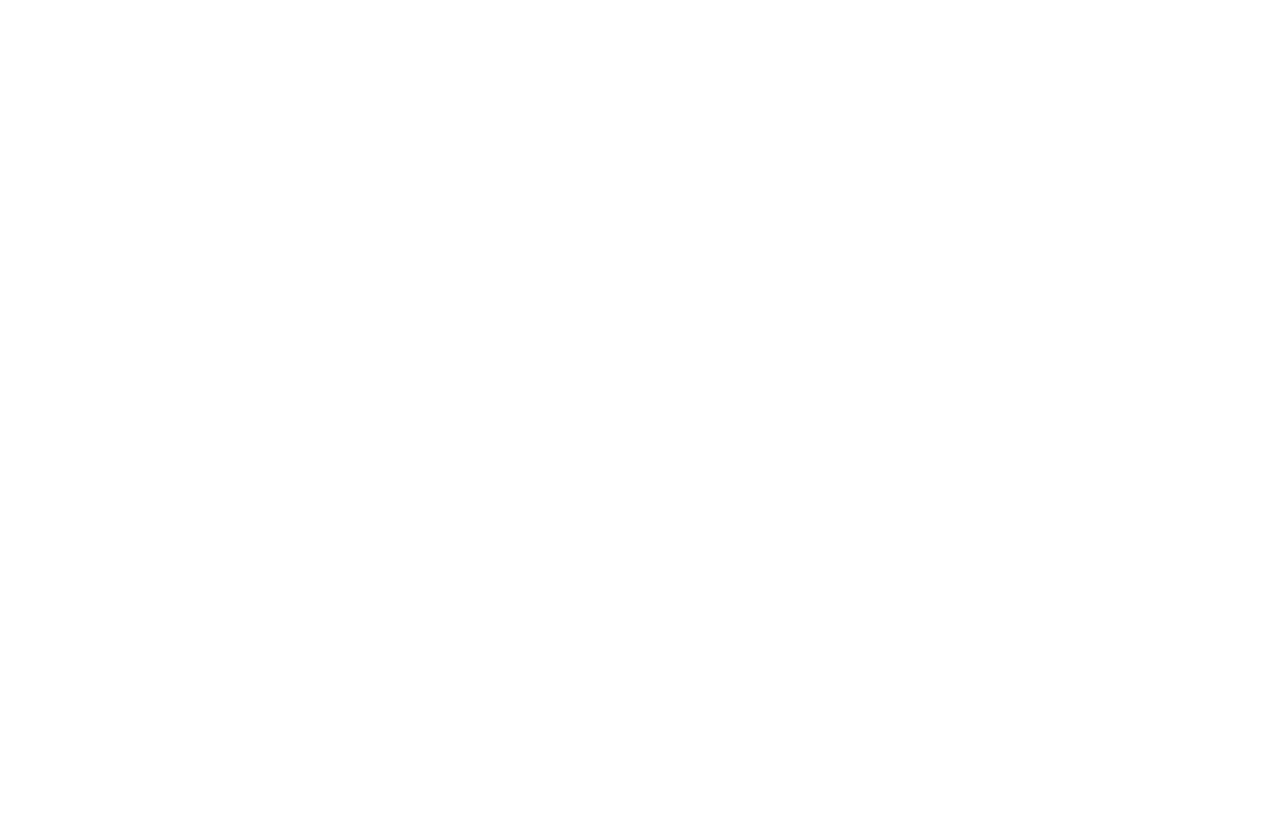
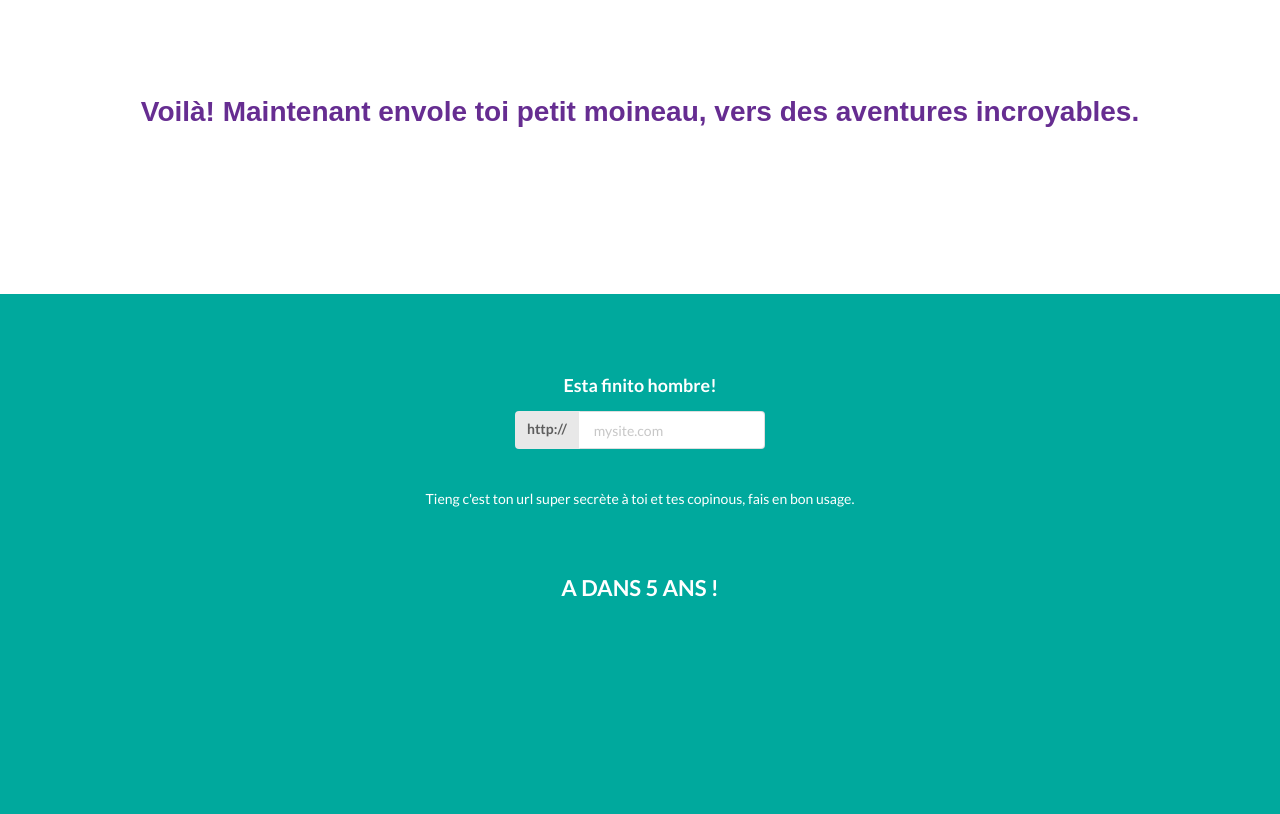
Before and after one commit to AlexB44/fiveyears, a website: page imports/static/finitoPage.html in a window 1280 px wide. Drawn offline with Linux system fonts and the light colour scheme.

Commit message:
finitoPage added

```diff
--- a/imports/static/finitoPage.html
+++ b/imports/static/finitoPage.html
@@ -0,0 +1,39 @@
+<!DOCTYPE html>
+<html>
+<head>
+  <meta http-equiv="content-type" content="text/html; charset=utf-8" />
+  <link rel="stylesheet" type="text/css" href="main.css">
+  <link rel="stylesheet" type="text/css" href="reset.css">
+
+  <link rel="stylesheet" type="text/css" href="semantic/semantic.min.css">
+  <script src="semantic/semantic.min.js"></script>
+</head>
+<body>
+<!-- <template name="adventurePage"> -->
+  <h2 class="js-groupName"></h2>
+    <div class="finito__banner">
+    <h1>Voilà! Maintenant envole toi petit moineau, vers des aventures incroyables.</h1>
+  </div>
+
+  <div class="finito__content">
+
+    <h3>Esta finito hombre!</h3>
+
+    <div class="ui labeled input">
+  <div class="ui label">
+    http://
+  </div>
+  <input placeholder="mysite.com" type="text">
+</div>
+
+    <p>
+      Tieng c'est ton url super secrète à toi et tes copinous, fais en bon usage.
+    </p>
+
+    <h4> A DANS 5 ANS ! </h4>
+
+  </div>
+
+<!-- </template> -->
+</body>
+</html>
--- a/imports/static/main.css
+++ b/imports/static/main.css
@@ -7,17 +7,15 @@
  *   * INDEX................First Segment/ Second Segment/ Third Segment
  \**==================================================================================**/
 
-.gopage__content h3 {
-	padding-bottom: 3vh;
-	padding-top: 10vh;
+/*h3 {
 	font-family: 'Oxygen', sans-serif;
 	font-size: 18px;
 }
 
-.adventure__content h3 {
+h5 {
 	font-family: 'Oxygen', sans-serif;
-	font-size: 18px;
-}
+	font-size: 22px;
+}*/
 
 /*==========================================================*\
 	CONTENT - CONTENT - CONTENT - CONTENT - CONTENT - CONTENT
@@ -225,6 +223,11 @@ svg {
 	background-color: #00A99D;
 }
 
+.gopage__content h3 {
+	padding-bottom: 3vh;
+	padding-top: 10vh;
+}
+
 .gopage__content--form {
 	display: inline-block;
 	margin: 0 auto;
@@ -363,3 +366,49 @@ svg {
 	padding-left: 2vw;
 /*	border:1px solid black;*/
 }
+
+/*===============================*\
+	QUIENESTOU - BANNER
+\*===============================*/
+
+.finito__banner {
+	height: 35vh;
+	width: 100vw;
+}
+
+.finito__banner h1 {
+	padding-top: 10vh;
+	color: #662D91;
+	font-family: 'Oxygen', sans-serif;
+	text-align: center;
+}
+
+/*===============================*\
+	QUIENESTOU - SECOND SEGMENT
+\*===============================*/
+
+.finito__content h3 {
+	padding-top: 10vh;
+}
+
+.finito__content h4 {
+	padding-top: 5vh;
+	font-size: 22px;
+}
+
+.finito__content {
+	position:absolute;
+	height: 65vh;
+	width: 100vw;
+	color: #FFF;
+	font-family: 'Lato', sans-serif;
+	text-align: center;
+	background-color: #00A99D;
+}
+
+.finito__content p {
+	margin: 0 auto;
+	padding-top: 5vh;
+	width: 70vw;
+	font-family: 'Lato', sans-serif;
+}
```
